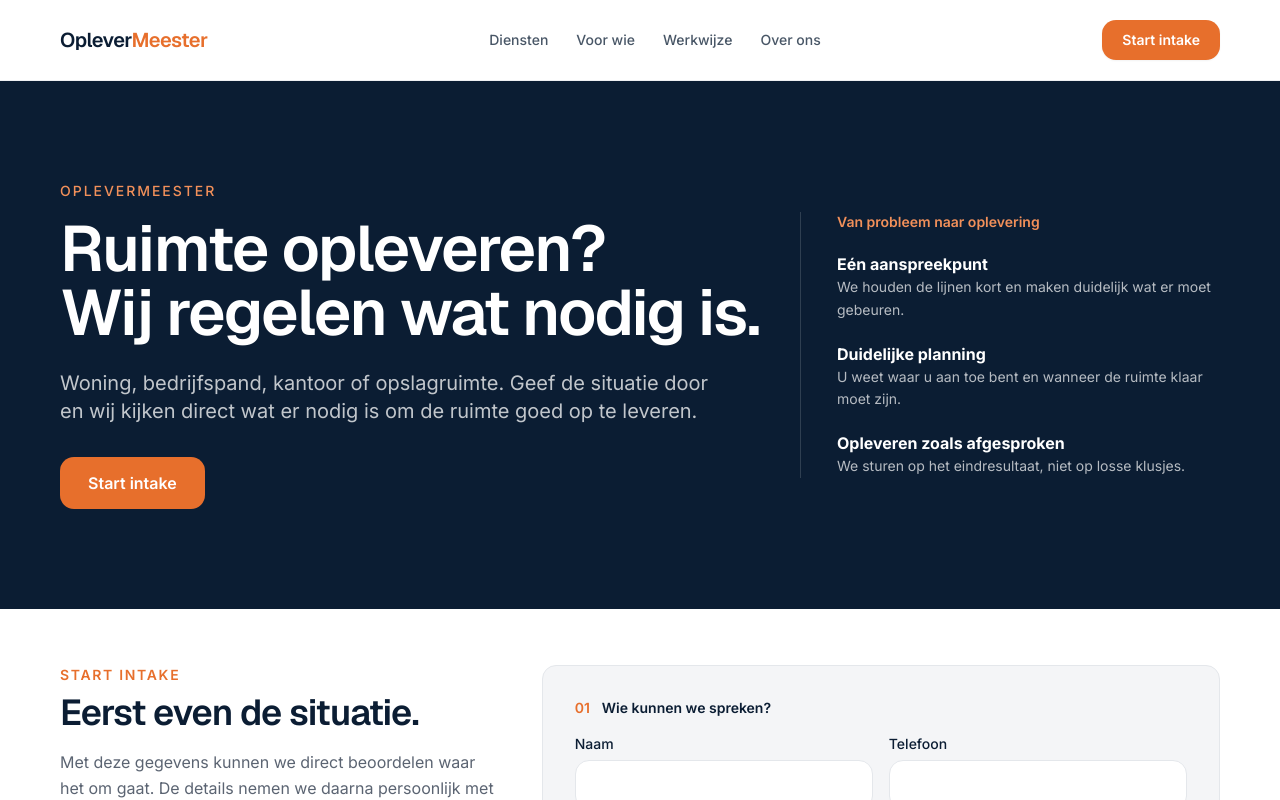
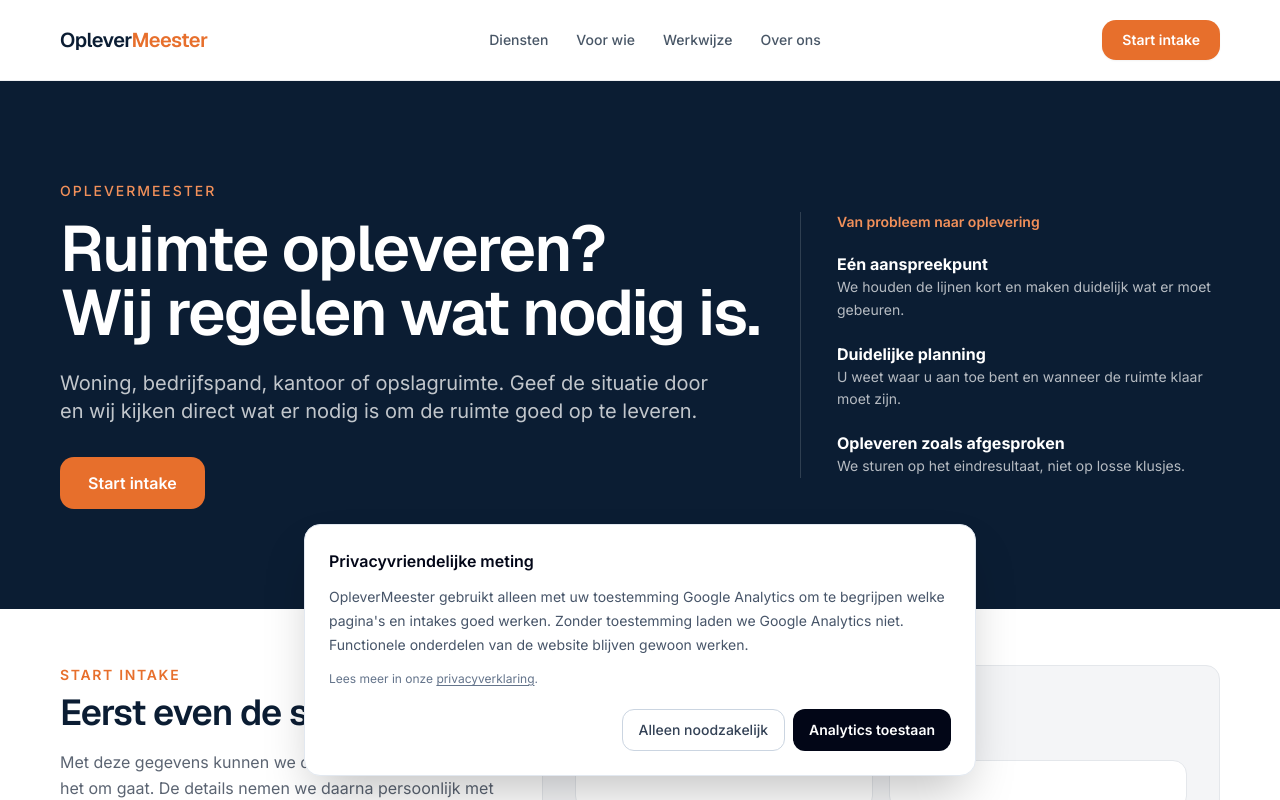
Before and after one commit to sandvlietbv/OpleverMeester, a Next.js app: page / in a window 1280 px wide. Shown: the top 800 px of the page. Built offline with nearby package versions, Linux system fonts and the light colour scheme.

Commit message:
Add analytics consent manager

```diff
--- /dev/null
+++ b/components/AnalyticsConsent.tsx
@@ -0,0 +1,99 @@
+"use client";
+
+import Link from "next/link";
+import { useEffect, useState } from "react";
+
+const GA_MEASUREMENT_ID = "G-Q12VQ3YP0M";
+const CONSENT_KEY = "oplevermeester.analytics-consent";
+type Consent = "accepted" | "declined" | null;
+
+declare global {
+  interface Window {
+    dataLayer?: unknown[];
+    gtag?: (...args: unknown[]) => void;
+  }
+}
+
+function startAnalytics() {
+  if (typeof window === "undefined" || window.gtag) return;
+
+  window.dataLayer = window.dataLayer || [];
+  window.gtag = function gtag(...args: unknown[]) {
+    window.dataLayer?.push(args);
+  };
+  window.gtag("js", new Date());
+  window.gtag("config", GA_MEASUREMENT_ID);
+
+  if (!document.querySelector(`script[data-oplevermeester-ga="${GA_MEASUREMENT_ID}"]`)) {
+    const script = document.createElement("script");
+    script.async = true;
+    script.src = `https://www.googletagmanager.com/gtag/js?id=${GA_MEASUREMENT_ID}`;
+    script.dataset.oplevermeesterGa = GA_MEASUREMENT_ID;
+    document.head.appendChild(script);
+  }
+}
+
+export default function AnalyticsConsent() {
+  const [consent, setConsent] = useState<Consent>(null);
+  const [loaded, setLoaded] = useState(false);
+  const [preferencesOpen, setPreferencesOpen] = useState(false);
+
+  useEffect(() => {
+    const stored = window.localStorage.getItem(CONSENT_KEY);
+    const initial: Consent = stored === "accepted" || stored === "declined" ? stored : null;
+    setConsent(initial);
+    setLoaded(true);
+    if (initial === "accepted") startAnalytics();
+  }, []);
+
+  function choose(next: Exclude<Consent, null>) {
+    window.localStorage.setItem(CONSENT_KEY, next);
+    setConsent(next);
+    setPreferencesOpen(false);
+    if (next === "accepted") startAnalytics();
+  }
+
+  if (!loaded) return null;
+
+  if (consent && !preferencesOpen) {
+    return (
+      <button
+        type="button"
+        onClick={() => setPreferencesOpen(true)}
+        className="fixed bottom-3 left-3 z-[70] rounded-full border border-slate-200 bg-white px-3 py-2 text-xs font-medium text-slate-700 shadow-md hover:bg-slate-50"
+      >
+        Cookievoorkeuren
+      </button>
+    );
+  }
+
+  return (
+    <div className="fixed inset-x-3 bottom-3 z-[80] mx-auto max-w-2xl rounded-2xl border border-slate-200 bg-white p-5 shadow-2xl sm:bottom-6 sm:p-6">
+      <div className="space-y-3">
+        <h2 className="text-base font-semibold text-slate-950">Privacyvriendelijke meting</h2>
+        <p className="text-sm leading-6 text-slate-600">
+          OpleverMeester gebruikt alleen met uw toestemming Google Analytics om te begrijpen welke pagina&apos;s en intakes goed werken. Zonder toestemming laden we Google Analytics niet. Functionele onderdelen van de website blijven gewoon werken.
+        </p>
+        <p className="text-xs leading-5 text-slate-500">
+          Lees meer in onze <Link href="/privacy" className="underline underline-offset-2 hover:text-slate-800">privacyverklaring</Link>.
+        </p>
+      </div>
+      <div className="mt-5 flex flex-col gap-2 sm:flex-row sm:justify-end">
+        <button
+          type="button"
+          onClick={() => choose("declined")}
+          className="rounded-xl border border-slate-300 px-4 py-2.5 text-sm font-medium text-slate-700 hover:bg-slate-50"
+        >
+          Alleen noodzakelijk
+        </button>
+        <button
+          type="button"
+          onClick={() => choose("accepted")}
+          className="rounded-xl bg-slate-950 px-4 py-2.5 text-sm font-semibold text-white hover:bg-slate-800"
+        >
+          Analytics toestaan
+        </button>
+      </div>
+    </div>
+  );
+}
```
